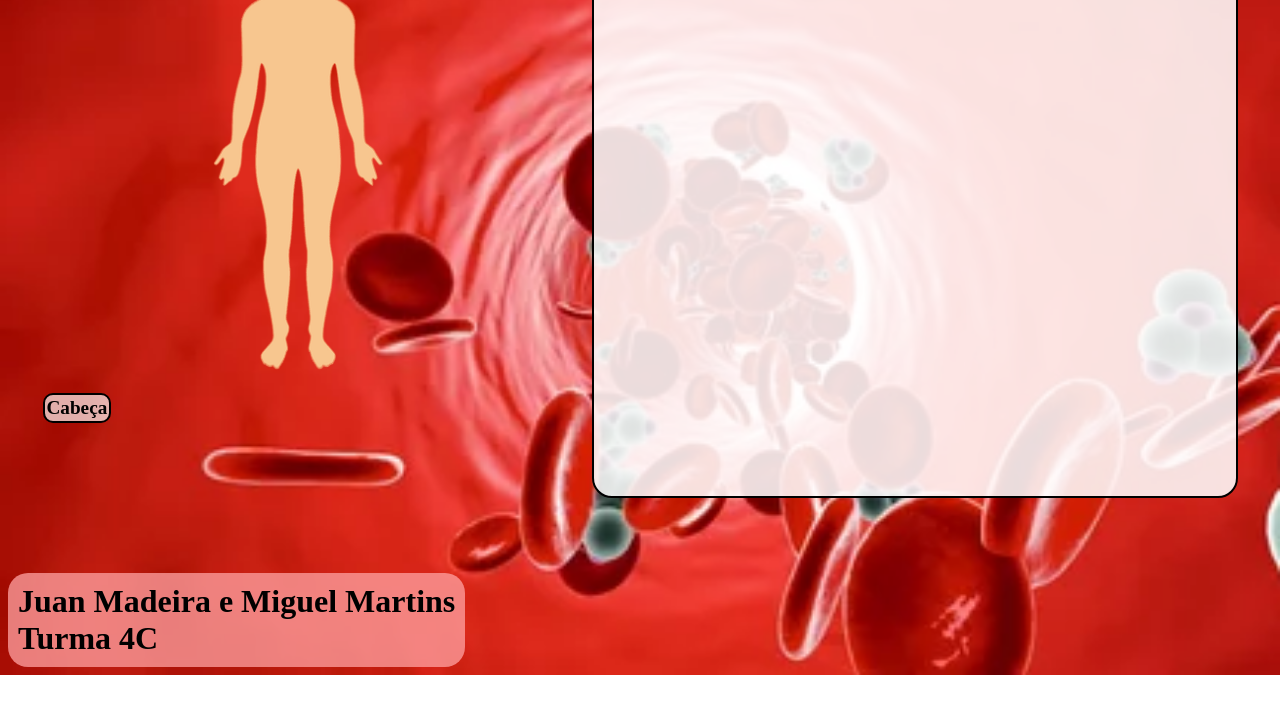
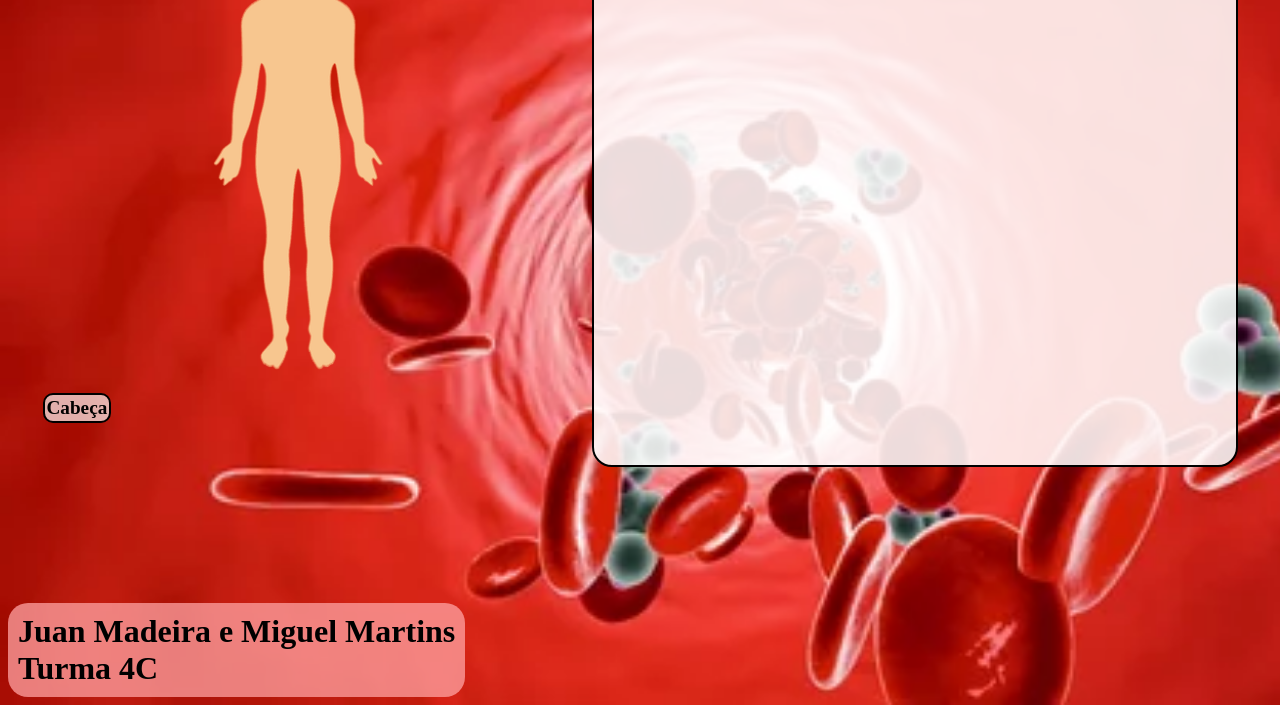
Before and after one commit to Migs2312/human_body, a plain HTML site: page index.html in a window 1280 px wide. Shown: the part 125-830 px from the top of the page. Before the commit the page ends 800 px from the top, so only its background shows below. Drawn offline with Linux system fonts and the light colour scheme.

Commit message:
Add files via upload

```diff
--- a/index.html
+++ b/index.html
@@ -3,7 +3,7 @@
     <head>
         <meta charset="UTF-8">
         <meta name="viewport" content="width=device-width, initial-scale=1.0">
-        <title>Human body</title>
+        <title><Human body/></title>
         <script src="script/script.js" defer></script>
         <link rel="stylesheet" href="style/style.css">
     </head>
@@ -19,7 +19,7 @@
                 </div>
             </div>
             <div id="content">
-                <h1>
+                <h1 class="center">
                     Bem vindo, veja em detalhe as partes do corpo humano!
                 </h1>
             </div>
--- a/script/script.js
+++ b/script/script.js
@@ -1,6 +1,7 @@
 const content = document.getElementById('content');
 const head = document.getElementById('head');
 var pause = false
+var counter=1;
 
 function highlight(parameter) {
         head.classList.add("opacity_change");
@@ -11,7 +12,7 @@ function highlight(parameter) {
 
 function off(parameter) {
     if(parameter!=null){
-    if(content.className!=""){
+    if(counter==0){
         return;
     }
     else{
@@ -33,6 +34,7 @@ function info(parameter){
         content.classList.add("content_change");
     }, 0.1)
     if(parameter!=null){
+        counter = 0;
         head.classList.add("opacity_change");
         setTimeout(() => {
             head.style.opacity = "90%";
@@ -41,9 +43,9 @@ function info(parameter){
     setTimeout (() => {
         if(parameter!=null){
         content.innerHTML = "<h1><img id='delete' src='style/images/delete.png' onclick='off(null), info(null)'>Cabeça</h1><br><h2>O que está na cabeça?</h2><br><h3>- Crânio<br>- Cérebro<br>- Cerebélo</h3><br><h2>Fatos sobre a cabeça:</h2><br><h3>- Lorem ipsum dolor sit amet, consectetur adipiscing elit, sed do eiusmod tempor incididunt ut labore et dolore magna aliqua. Ut enim ad minim veniam, quis nostrud exercitation ullamco laboris nisi ut aliquip ex ea commodo consequat. Duis aute irure dolor in reprehenderit in voluptate velit esse cillum dolore eu fugiat nulla pariatur. Excepteur sint occaecat cupidatat non proident, sunt in culpa qui officia deserunt mollit anim id est laborum.<br><br>- Além disso tembém é possível encotrar todos os 5 sentidos na cabeça: olfato, tato, audição, paladar e visão.</h3><br><h2>Fontes:</h2><br><h3>https://morfologia.paginas.ufsc.br/files/2020/07/Livro-Novo-Anatomia.pdf</h3>"
-
         }
         else{
+            counter=1;
             content.innerHTML = "<h1>Bem vindo, veja em detalhe as partes do corpo humano!</h1 >"
         }
     }, 500);
--- a/style/style.css
+++ b/style/style.css
@@ -2,21 +2,25 @@
 h1, h2, h3{
     margin:0px;
 }
-body{
+
+::-webkit-scrollbar {
+    width: 0px;
+}
+
+html{
     background-image: url("images/background.webp");
     background-size: cover;
+    background-position: fixed;
     background-repeat: no-repeat;
-    display: flex;
-    flex-wrap: wrap;
-    height:98vh;
+    min-height: 100vh;
 }
-
 .sideways{
     display: flex;
     flex-direction: row;
     flex-wrap: wrap;
     justify-content: space-around;
     padding:10px;
+    min-height:700px;
 }
 
 #items{
@@ -30,6 +34,8 @@ body{
     border: 2px black solid;
     border-radius: 20px;
     width:50%;
+    height:550px;
+    overflow-y:scroll;
     padding: 10px;
     text-align: justify;
     background-color: rgba(255, 255, 255, 0.863);
@@ -64,7 +70,9 @@ body{
 }
 
 footer{
-    align-self: end;
+    position: relative;
+    bottom:0px;
+    width:fit-content;
     padding:10px;
     border-radius: 20px;
     background-color: rgba(255, 162, 162, 0.753);
```
